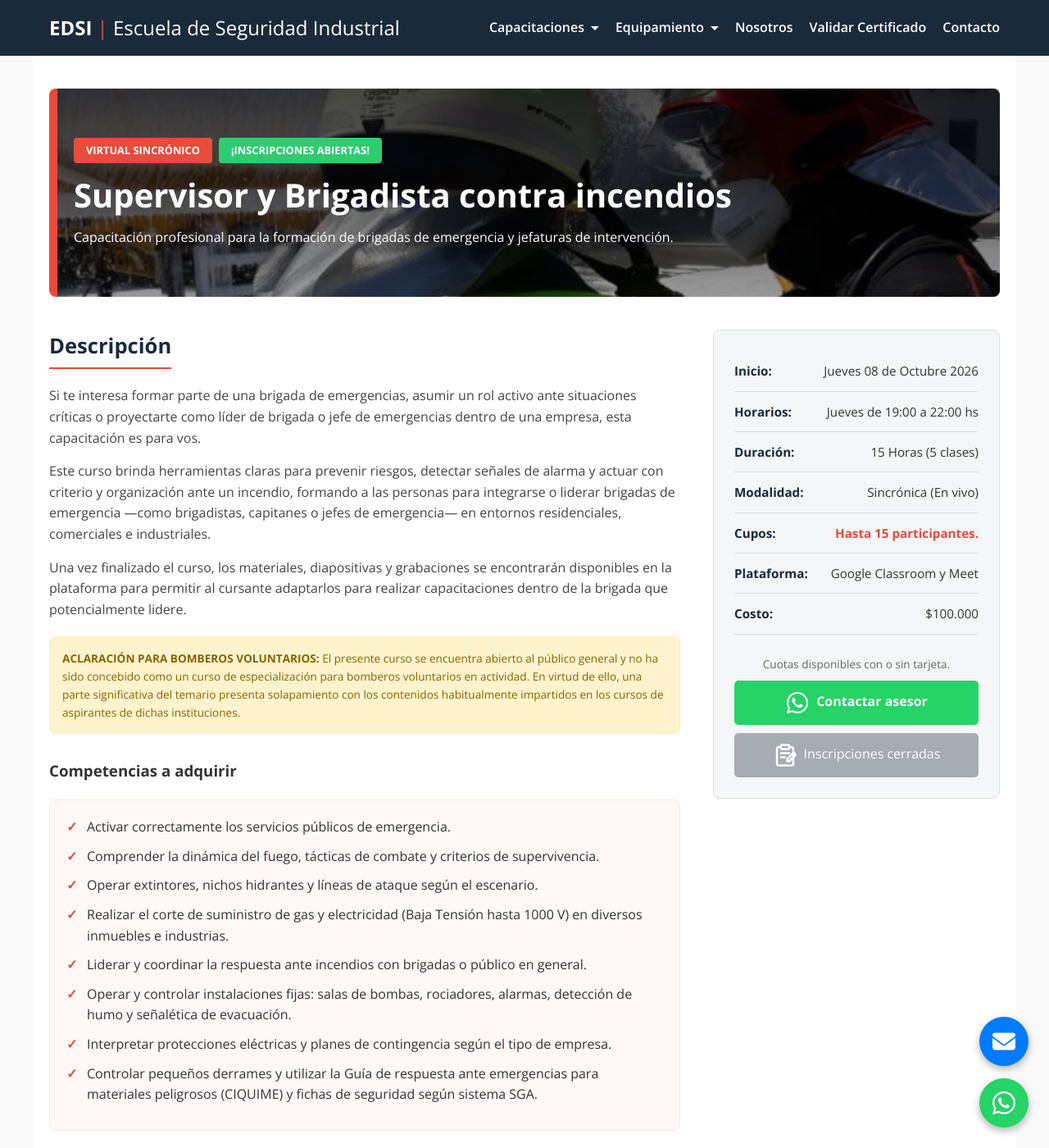
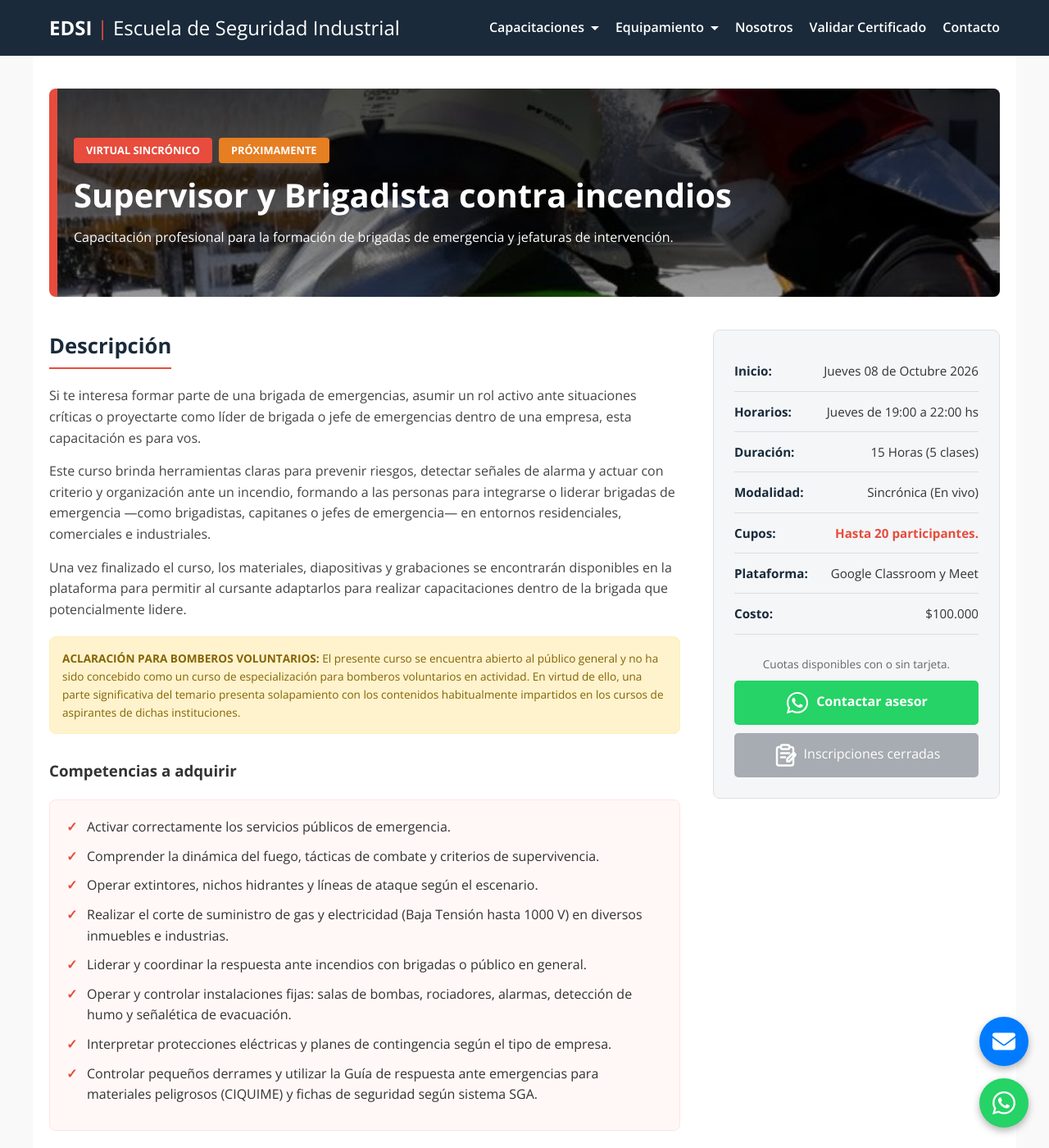
Before and after one commit to martov1/EDSI-nuevo-sitio, a Jekyll site: the page built from Particulares/Supervisor-y-brigadista/Supervisor-y-brigadista.html, in a window 1280 px wide and 1400 px high. Shown: the whole window at 82% size. Built offline with Jekyll 4.4.1, drawn with Linux system fonts in a browser that asks for light colours.

Commit message:
proximamente si el curso esta cerrado

```diff
--- a/Particulares/Primera-respuesta-ante-incendios/Primera-respuesta-ante-incendios.html
+++ b/Particulares/Primera-respuesta-ante-incendios/Primera-respuesta-ante-incendios.html
@@ -16,7 +16,7 @@ js:
       {% if site.primera_respuesta_incendios.cupos.inscripciones_abiertas %}
       <span class="tag-incripcion-abierta">¡Inscripciones abiertas!</span>
       {% else %}
-      <span class="tag-incripcion-abierta">Próximamente</span>
+      <span class="tag-inscripcion-proximamente">Próximamente</span>
       {% endif %}
     </div>
     <h1>Primera respuesta ante incendios</h1>
--- a/Particulares/Supervisor-y-brigadista/Brigadista-Inscripcion.html
+++ b/Particulares/Supervisor-y-brigadista/Brigadista-Inscripcion.html
@@ -19,7 +19,11 @@ redirect_from:
         <div class="hero-course">
             <div class="hero-tags">
                 <span class="tag-sincronico">Virtual Sincrónico</span>
+                {% if site.brigadista.cupos.inscripciones_abiertas %}
                 <span class="tag-incripcion-abierta">¡Inscripciones abiertas!</span>
+                {% else %}
+                <span class="tag-inscripcion-proximamente">Próximamente</span>
+                {% endif %}
             </div>
             <h1>Supervisor y Brigadista contra incendios</h1>
         </div>
--- a/Particulares/Supervisor-y-brigadista/Supervisor-y-brigadista.css
+++ b/Particulares/Supervisor-y-brigadista/Supervisor-y-brigadista.css
@@ -50,6 +50,15 @@
 }
 .tag-incripcion-abierta {
   background: #2ecc71;
+  color: #fff;
+  padding: 5px 15px;
+  border-radius: 4px;
+  font-weight: bold;
+  font-size: 0.8rem;
+  text-transform: uppercase;
+}
+.tag-inscripcion-proximamente {
+  background: #e67e22;
   color: #fff;
   padding: 5px 15px;
   border-radius: 4px;
--- a/Particulares/Supervisor-y-brigadista/Supervisor-y-brigadista.html
+++ b/Particulares/Supervisor-y-brigadista/Supervisor-y-brigadista.html
@@ -18,7 +18,11 @@ redirect_from:
         <div class="hero-course">
             <div class="hero-tags">
                 <span class="tag-sincronico">Virtual Sincrónico</span>
+                {% if site.brigadista.cupos.inscripciones_abiertas %}
                 <span class="tag-incripcion-abierta">¡Inscripciones abiertas!</span>
+                {% else %}
+                <span class="tag-inscripcion-proximamente">Próximamente</span>
+                {% endif %}
             </div>
             <h1>Supervisor y Brigadista contra incendios</h1>
             <p>Capacitación profesional para la formación de brigadas de emergencia y jefaturas de intervención.</p>
--- a/_config.yml
+++ b/_config.yml
@@ -79,7 +79,7 @@ brigadista:
 
   cupos:
     spreadsheet_id: "1rIE5dT2raFRLX7lyB_Qi-8IOVoq0cvr4slU7fDrJREs"
-    capacidad_maxima: 15
+    capacidad_maxima: 20
     inscripciones_abiertas: false
 
   pagos:
--- a/capacitacion-particulares.html
+++ b/capacitacion-particulares.html
@@ -24,7 +24,7 @@ redirect_from:
                     {% if site.primera_respuesta_incendios.cupos.inscripciones_abiertas %}
                     <span class="inscription-status">Inscripción abierta</span>
                     {% else %}
-                    <span class="inscription-status">Próximamente</span>
+                    <span class="inscription-status inscription-status-upcoming">Próximamente</span>
                     {% endif %}
                     <h3>Primera respuesta ante incendios</br>[ Virtual sincrónico 3hs ]</h3>
                     <p>Una clase práctica para hogares y pequeños comercios: uso de extintores, pérdidas de gas, riesgos eléctricos y primeras acciones seguras antes del arribo de bomberos.</p>
@@ -35,7 +35,11 @@ redirect_from:
             <div class="curso-card">
                 <img src="/assets/brigadista-contra-incendios.jpg" alt="Introducción a la prevención de incendios">
                 <div>
+                    {% if site.brigadista.cupos.inscripciones_abiertas %}
                     <span class="inscription-status">Inscripción abierta</span>
+                    {% else %}
+                    <span class="inscription-status inscription-status-upcoming">Próximamente</span>
+                    {% endif %}
                     <h3>Supervisor y brigadista contra incendios
  </br>[ Virtual sincrónico 15hs ]</h3>
                     <p>Brinda herramientas claras para prevenir riesgos, detectar señales de alarma y actuar con criterio y organización ante un incendio, en entornos residenciales, comerciales e industriales, ya sea como brigadista, capitán de brigada o jefe de emergencias.</p>
--- a/style.scss
+++ b/style.scss
@@ -325,6 +325,9 @@ a {
   font-weight: bold;
   text-transform: uppercase;
 }
+.inscription-status-upcoming {
+  background: #e67e22;
+}
 .curso-card h3 {
   color: #e74c3c;
   font-size: 1.2rem;
```
Also changed, not shown: Particulares/Primera-respuesta-ante-incendios/primera-respuesta-ante-incendios.css (+9 -0 lines), Particulares/Supervisor-y-brigadista/Brigadista-inscripcion.css (+9 -0 lines).
